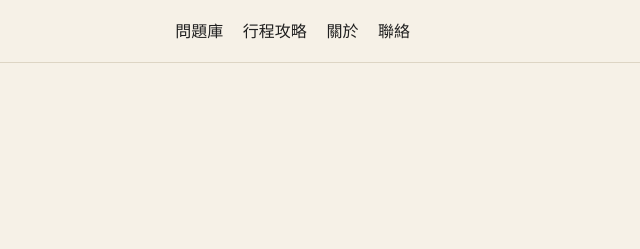
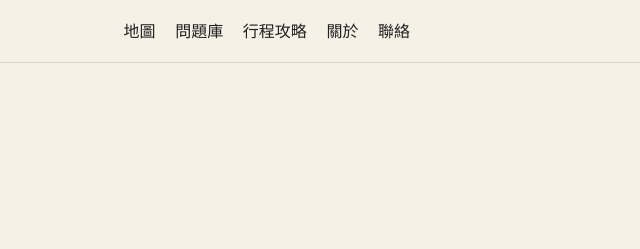
Before and after one commit to daizhujapan/daizhujapan.github.io, an Astro site: page / in a window 1280 px wide. Shown: the top 249 px of the page, 640-1280 px from the left. Built offline with nearby package versions, Linux system fonts and the light colour scheme; Astro itself is replaced by a stand-in of ours.

Commit message:
Add map link to the navigation menu

```diff
--- a/src/layouts/Base.astro
+++ b/src/layouts/Base.astro
@@ -30,6 +30,7 @@ const base = import.meta.env.BASE_URL.replace(/\/$/, '');
           <span>{site.name}</span>
         </a>
         <nav>
+          <a href={`${base}/map/`}>地圖</a>
           <a href={`${base}/questions/`}>問題庫</a>
           <a href={`${base}/itineraries/`}>行程攻略</a>
           <a href={`${base}/about/`}>關於</a>
```
